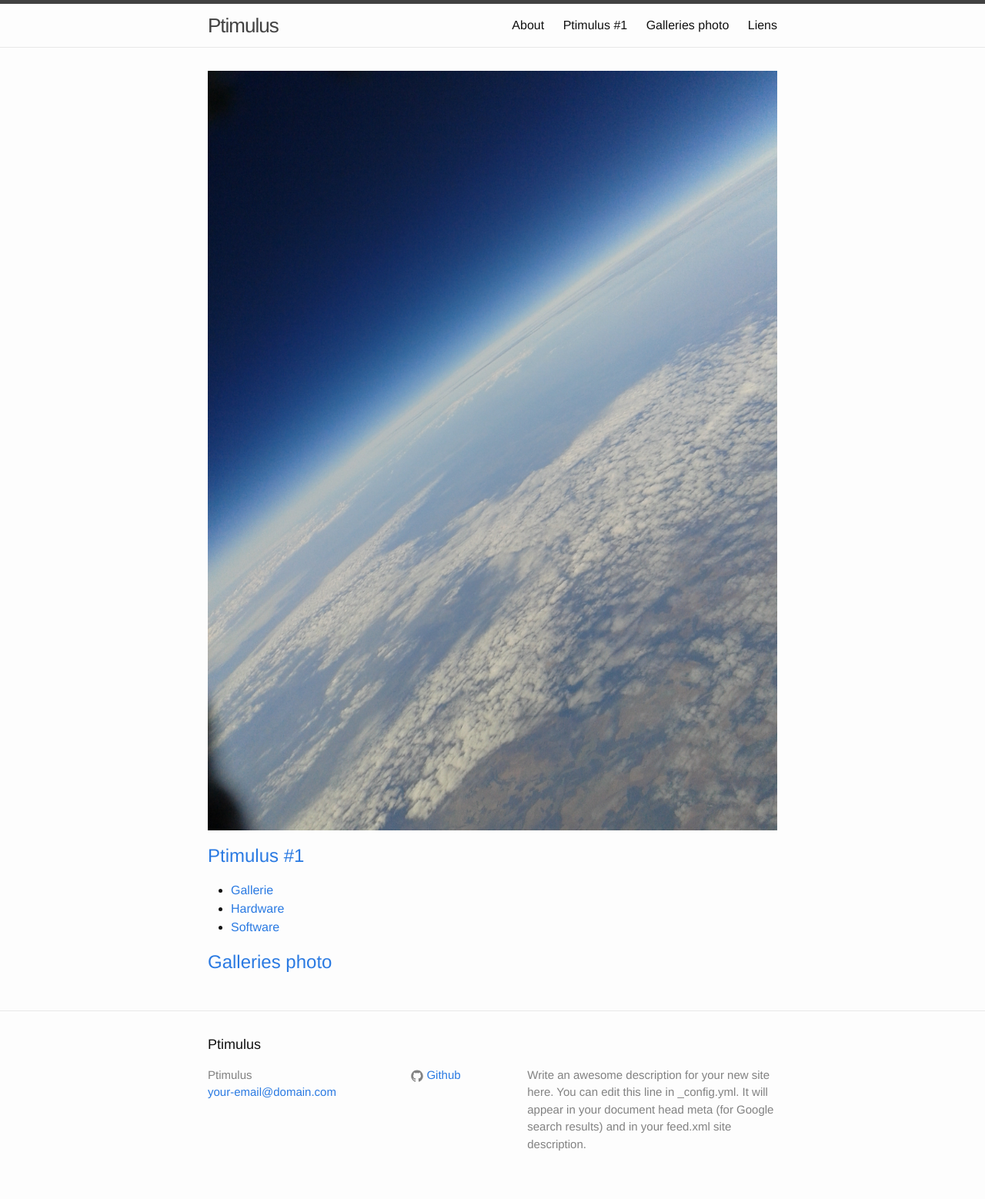
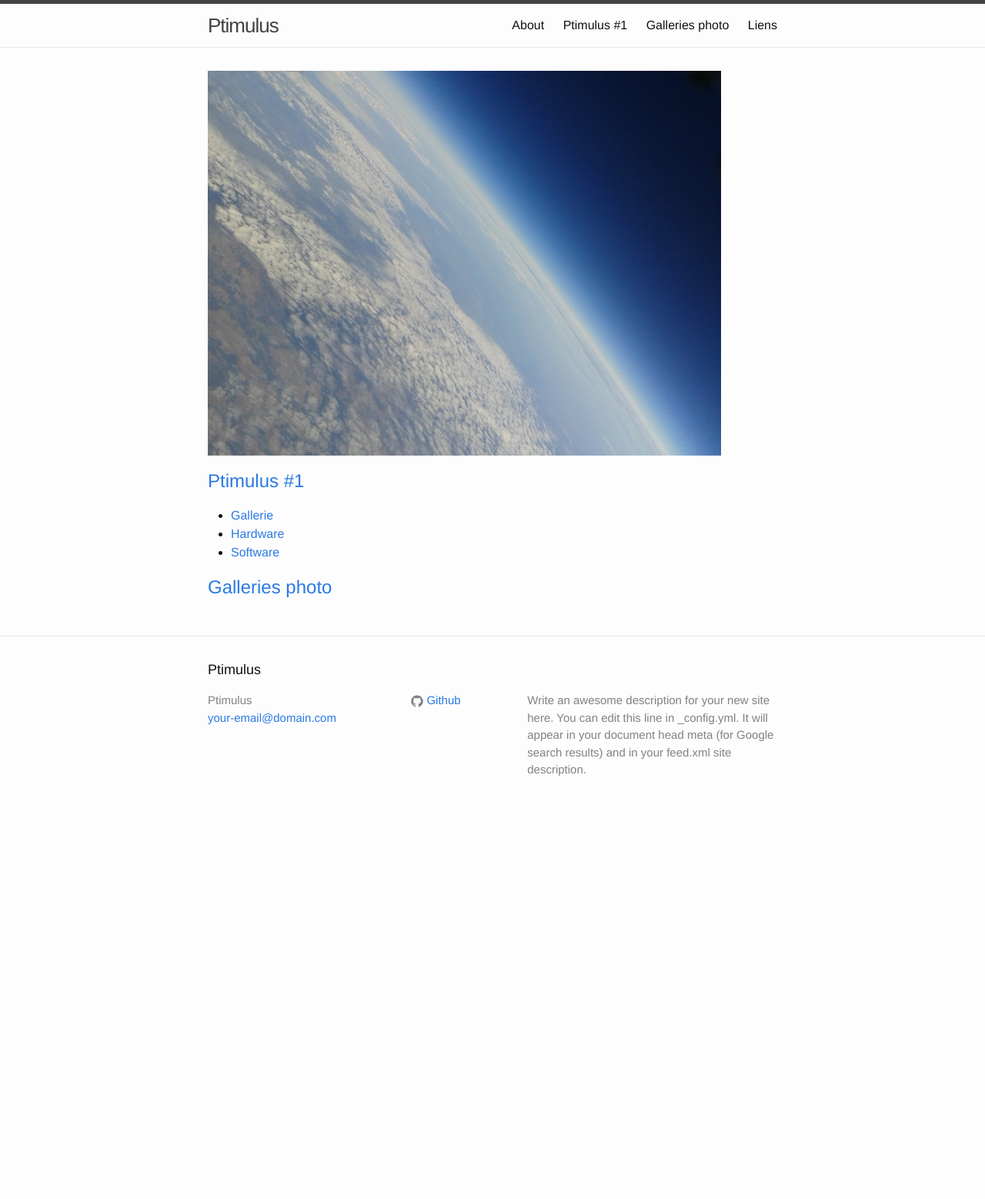
Before and after one commit to MichaelMure/ptimulus.eu, a Jekyll site: the page built from index.html, in a window 1280 px wide. Shown: the whole page at 77% size. Built offline with Jekyll 4.4.1, drawn with Linux system fonts in a browser that asks for light colours; after the commit the page ends 1072 px from its top, so only the background shows below that.

Commit message:
Use Lightbox for the photo on the index page

```diff
--- a/_layouts/gallery.html
+++ b/_layouts/gallery.html
@@ -2,7 +2,7 @@
 layout: default
 ---
 
-{% include gallery-header.html %}
+{% include lightbox-header.html %}
 
 {% for gallery in site.data.galleries %}
   {% if gallery.id == page.galleryid %}
--- a/index.html
+++ b/index.html
@@ -2,9 +2,17 @@
 layout: default
 ---
 
+{% include lightbox-header.html %}
+
 <div class="home">
 
-  <h1 class="page-heading"><img src="{{ "/img/2014-09-06-09.50.47.jpg" | prepend: site.baseurl }}" alt="Ptimulus"/></h1>
+  <h1 class="page-heading">
+
+  <a href="/img/ptimulus.jpg" data-lightbox="ptimulus" title="Une photo prise par Ptimulus 1">
+    <img src="/img/ptimulus-thumb.jpg">
+  </a>
+
+  </h1>
 
 	{% for cat in site.category-list %}
 		<h2><a href="{{ cat.url | prepend: site.baseurl }}">{{cat.pretty}}</a></h2>
```
Also changed, not shown: _includes/lightbox-header.html (renamed from _includes/gallery-header.html), img/2014-09-06-09.50.47.jpg (deleted), img/ptimulus-thumb.jpg (added), img/ptimulus.jpg (added).
